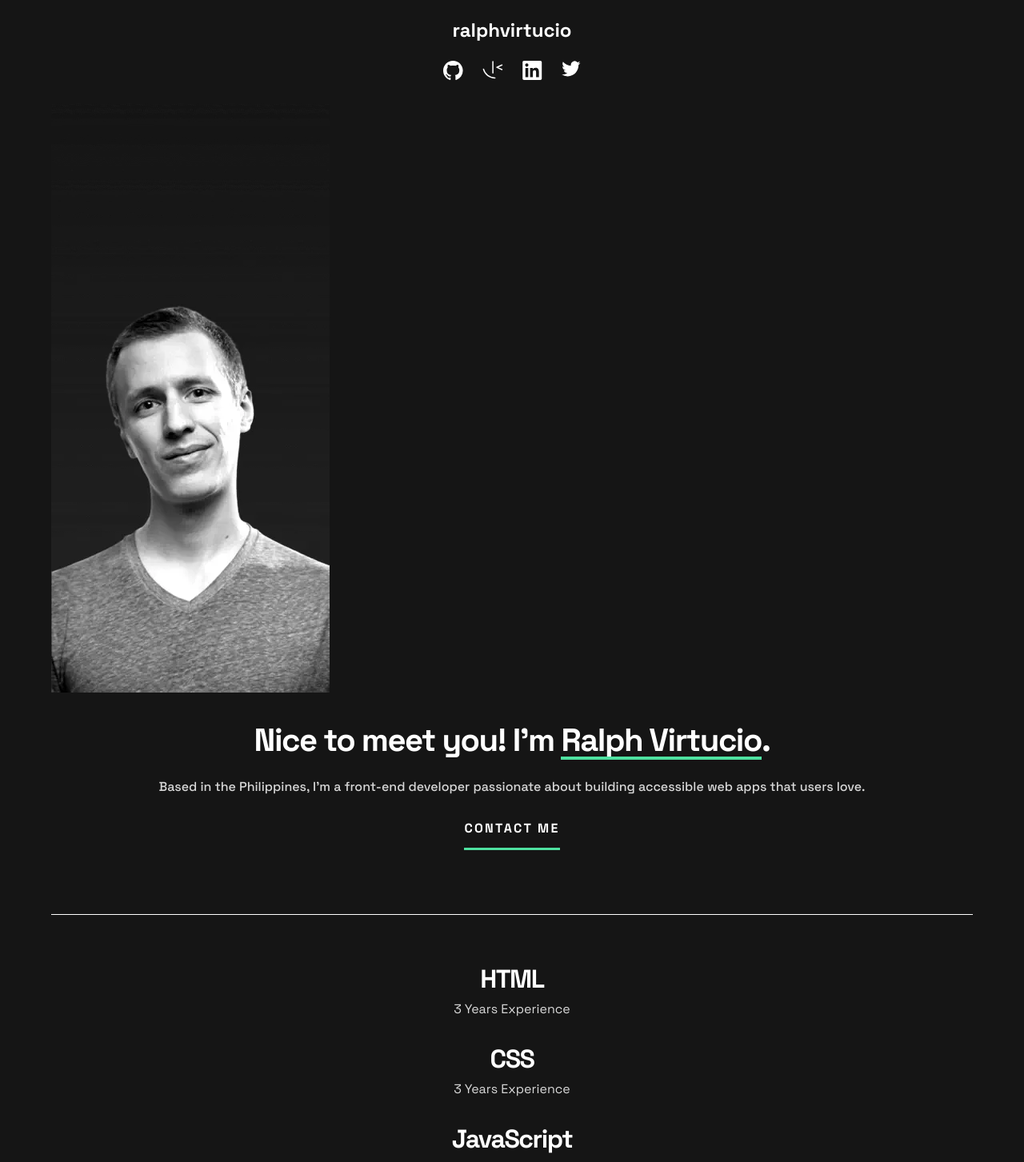
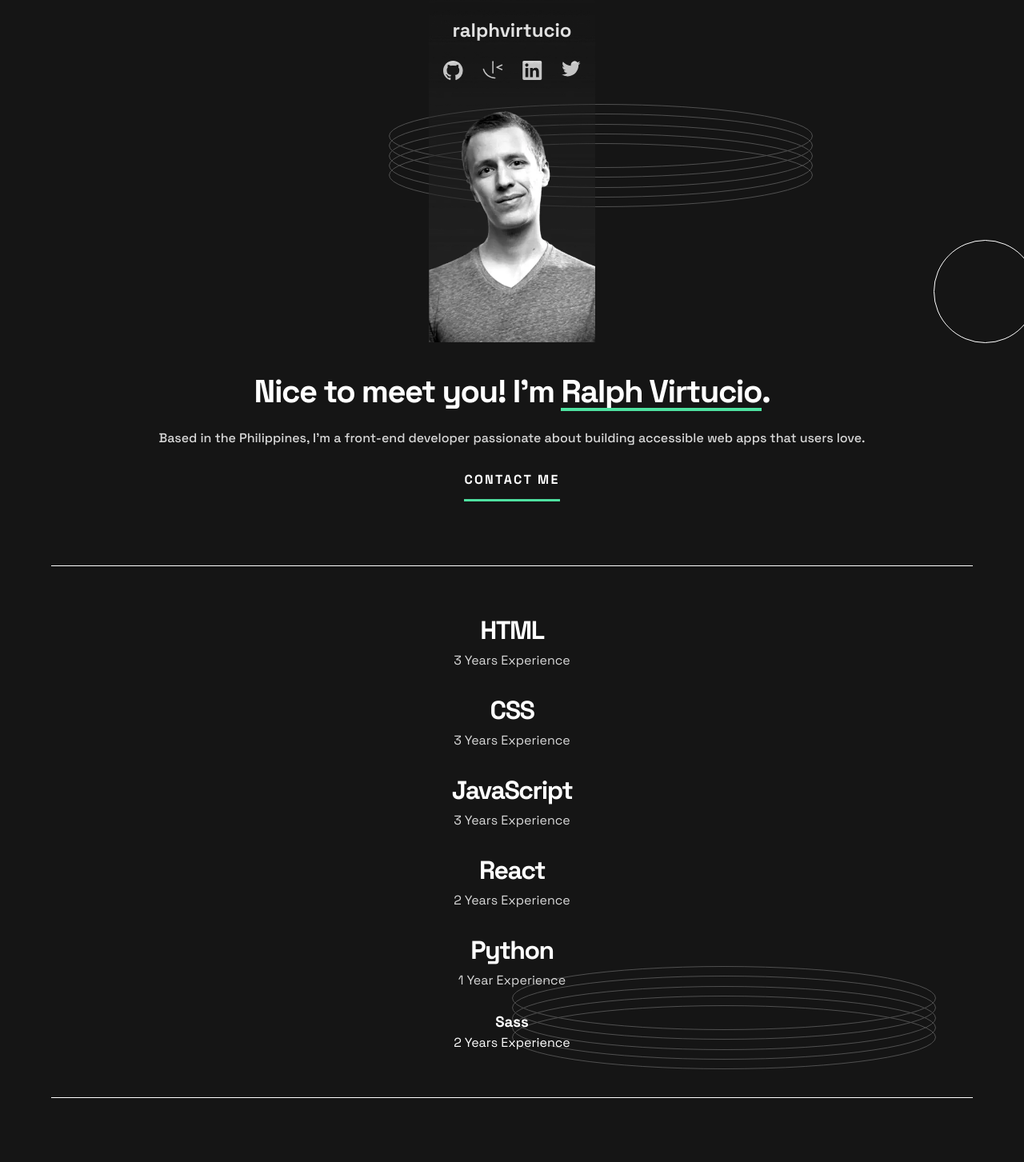
Before and after one commit to ralphvirtucio/my-portfolio, a React (Vite) app: page / in a window 1280 px wide. Shown: the top 1453 px of the page at 80% size. Built offline with nearby package versions, Linux system fonts and the light colour scheme.

Commit message:
Added rings and circle pattern base on figma design

```diff
--- a/src/components/Contact/Contact.jsx
+++ b/src/components/Contact/Contact.jsx
@@ -34,6 +34,49 @@ export const Contact = () => {
           Send Message
         </PrimaryButton>
       </form>
+      <span className={styles.contact__ring}>
+        <svg
+          xmlns='http://www.w3.org/2000/svg'
+          width='530'
+          height='129'>
+          <g
+            fill='none'
+            fillRule='evenodd'
+            stroke='#FFF'
+            opacity='.25'>
+            <ellipse
+              cx='265'
+              cy='40'
+              rx='264.5'
+              ry='39.5'
+            />
+            <ellipse
+              cx='265'
+              cy='52'
+              rx='264.5'
+              ry='39.5'
+            />
+            <ellipse
+              cx='265'
+              cy='65'
+              rx='264.5'
+              ry='39.5'
+            />
+            <ellipse
+              cx='265'
+              cy='77'
+              rx='264.5'
+              ry='39.5'
+            />
+            <ellipse
+              cx='265'
+              cy='89'
+              rx='264.5'
+              ry='39.5'
+            />
+          </g>
+        </svg>
+      </span>
     </section>
   );
 };
--- a/src/components/Contact/Contact.module.css
+++ b/src/components/Contact/Contact.module.css
@@ -1,6 +1,13 @@
 .contact {
   padding-block-end: 5.44rem;
   border-bottom: 1px solid var(--neutralColorFour);
+  position: relative;
+}
+
+.contact__ring {
+  position: absolute;
+  right: 50%;
+  bottom: 18%;
 }
 
 .contact__content {
--- a/src/components/Hero/Hero.jsx
+++ b/src/components/Hero/Hero.jsx
@@ -6,6 +6,65 @@ export const Hero = () => {
   return (
     <section className={styles.hero}>
       <div className={styles.hero__content}>
+        <span className={styles.hero__ring}>
+          <svg
+            xmlns='http://www.w3.org/2000/svg'
+            width='530'
+            height='129'>
+            <g
+              fill='none'
+              fillRule='evenodd'
+              stroke='#FFF'
+              opacity='.25'>
+              <ellipse
+                cx='265'
+                cy='40'
+                rx='264.5'
+                ry='39.5'
+              />
+              <ellipse
+                cx='265'
+                cy='52'
+                rx='264.5'
+                ry='39.5'
+              />
+              <ellipse
+                cx='265'
+                cy='65'
+                rx='264.5'
+                ry='39.5'
+              />
+              <ellipse
+                cx='265'
+                cy='77'
+                rx='264.5'
+                ry='39.5'
+              />
+              <ellipse
+                cx='265'
+                cy='89'
+                rx='264.5'
+                ry='39.5'
+              />
+            </g>
+          </svg>
+        </span>
+
+        <span className={styles.hero__circle}>
+          <svg
+            xmlns='http://www.w3.org/2000/svg'
+            width='129'
+            height='129'>
+            <circle
+              cx='830.5'
+              cy='585.5'
+              r='64'
+              fill='none'
+              stroke='#FFF'
+              transform='translate(-766 -521)'
+            />
+          </svg>
+        </span>
         <h2 className={styles['hero__content--heading']}>
           Nice to meet you! I&apos;m{' '}
           <span className={styles.hero__name}>Ralph Virtucio</span>.
--- a/src/components/Hero/Hero.module.css
+++ b/src/components/Hero/Hero.module.css
@@ -2,6 +2,7 @@
   display: flex;
   flex-direction: column-reverse;
   color: var(--neutralColorFour);
+  position: relative;
 }
 
 .hero__content {
@@ -10,6 +11,15 @@
   text-align: center;
   align-items: center;
   margin-block-start: 2.5rem;
+}
+
+
+.hero__img {
+  width: 13rem;
+  margin-inline: auto;
+  transform: translateY(-130px);
+  margin-block-end: -8rem;
+  position: relative;
 }
 
 .hero__content--heading {
@@ -43,6 +53,18 @@
   color: var(--neutralColorThree);
 }
 
+.hero__ring {
+  position: absolute;
+  top: 30px;
+  right: 200px;
+}
+
+.hero__circle {
+  position: absolute;
+  right: -80px;
+  top: 200px;
+}
+
 .btn--contact__me {
   text-transform: uppercase;
   font-weight: var(--fontWeight700);
--- a/src/components/Skills/Skills.jsx
+++ b/src/components/Skills/Skills.jsx
@@ -29,6 +29,49 @@ export const Skills = () => {
           <p>2 Years Experience</p>
         </li>
       </ul>
+      <span className={styles.skill__ring}>
+        <svg
+          xmlns='http://www.w3.org/2000/svg'
+          width='530'
+          height='129'>
+          <g
+            fill='none'
+            fillRule='evenodd'
+            stroke='#FFF'
+            opacity='.25'>
+            <ellipse
+              cx='265'
+              cy='40'
+              rx='264.5'
+              ry='39.5'
+            />
+            <ellipse
+              cx='265'
+              cy='52'
+              rx='264.5'
+              ry='39.5'
+            />
+            <ellipse
+              cx='265'
+              cy='65'
+              rx='264.5'
+              ry='39.5'
+            />
+            <ellipse
+              cx='265'
+              cy='77'
+              rx='264.5'
+              ry='39.5'
+            />
+            <ellipse
+              cx='265'
+              cy='89'
+              rx='264.5'
+              ry='39.5'
+            />
+          </g>
+        </svg>
+      </span>
     </section>
   );
 };
--- a/src/components/Skills/Skills.module.css
+++ b/src/components/Skills/Skills.module.css
@@ -3,6 +3,13 @@
   margin-block: 5rem;
   border-top: 1px solid var(--neutralColorFour);
   border-bottom: 1px solid var(--neutralColorFour);
+  position: relative;
+}
+
+.skill__ring {
+  position: absolute;
+  top: 500px;
+  left: 50%;
 }
 
 .skill__list {
```
